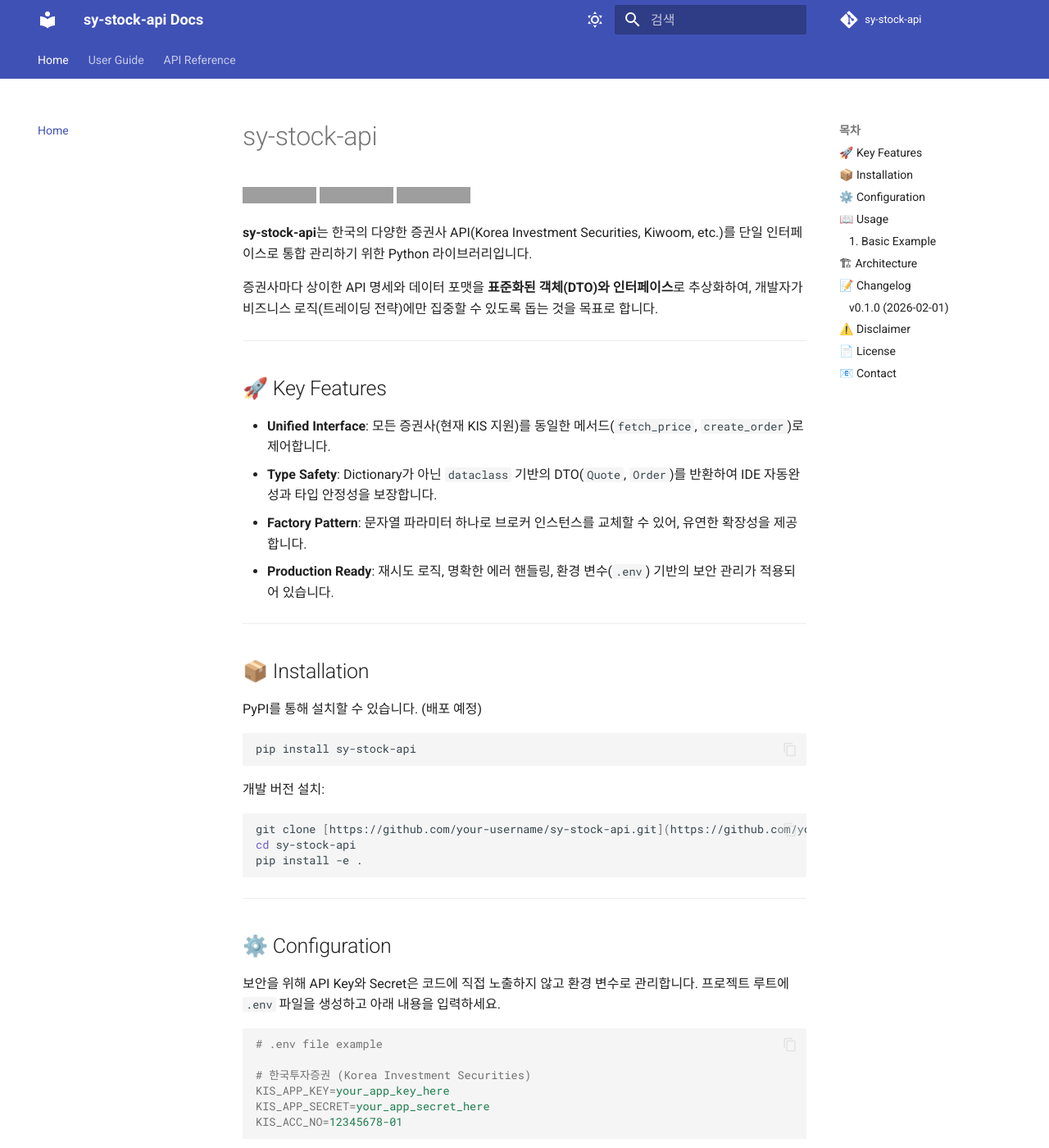
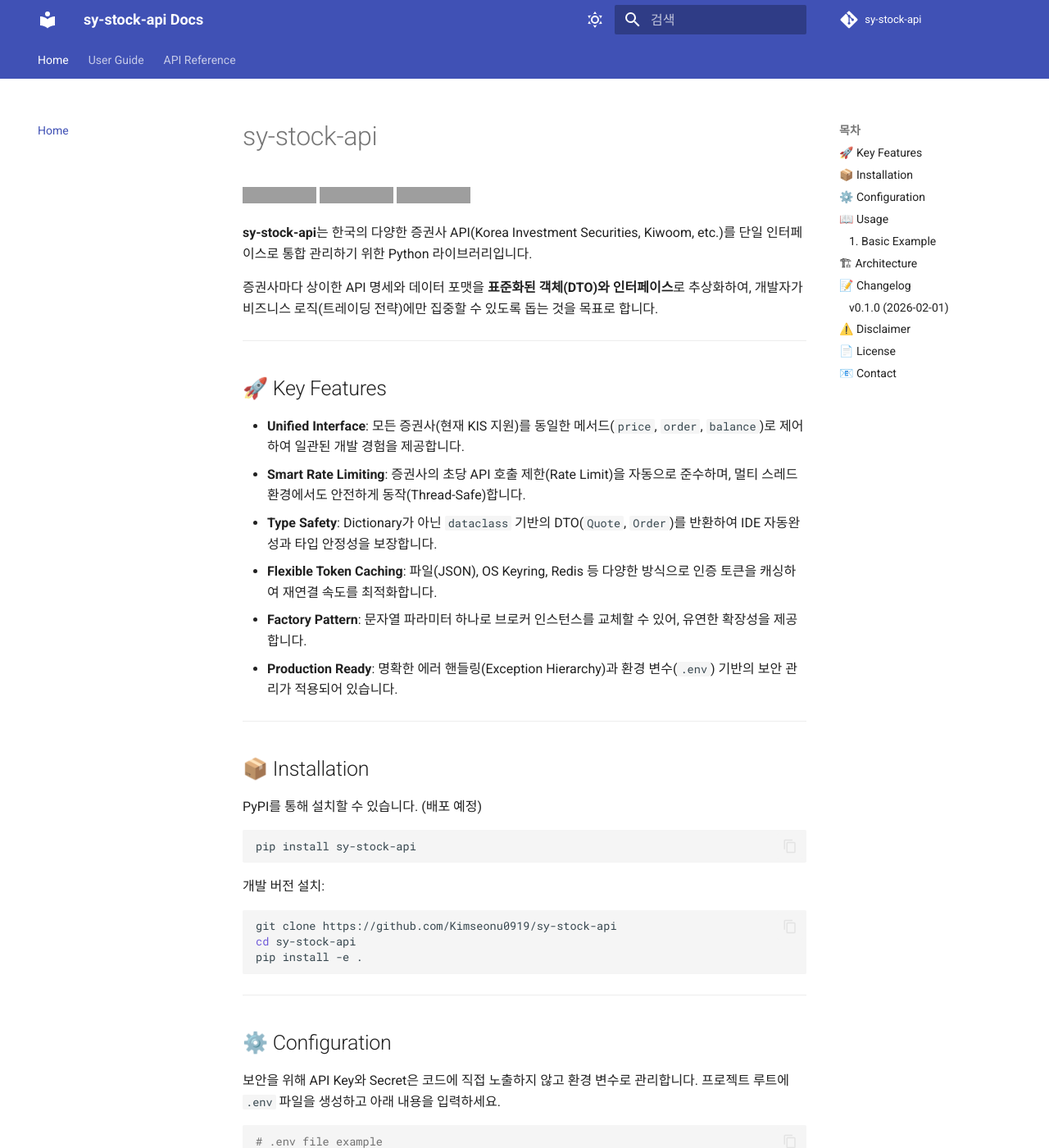
Before and after one commit to Kimseonu0919/sy-stock-api, an MkDocs documentation site: the page built from docs/index.md, in a window 1280 px wide and 1400 px high. Shown: the whole window at 82% size. Built offline with MkDocs 1.6.1 and Material for MkDocs 9.7.7, drawn with Linux system fonts in a browser that asks for light colours; comment, search, counter and statistics services are not loaded; some of the changed text lies outside the part shown; grey boxes are pictures that could not be loaded.

````diff
--- a/docs/index.md
+++ b/docs/index.md
@@ -12,10 +12,12 @@
 
 ## 🚀 Key Features
 
-* **Unified Interface**: 모든 증권사(현재 KIS 지원)를 동일한 메서드(`fetch_price`, `create_order`)로 제어합니다.
+* **Unified Interface**: 모든 증권사(현재 KIS 지원)를 동일한 메서드(`price`, `order`, `balance`)로 제어하여 일관된 개발 경험을 제공합니다.
+* **Smart Rate Limiting**: 증권사의 초당 API 호출 제한(Rate Limit)을 자동으로 준수하며, 멀티 스레드 환경에서도 안전하게 동작(Thread-Safe)합니다.
 * **Type Safety**: Dictionary가 아닌 `dataclass` 기반의 DTO(`Quote`, `Order`)를 반환하여 IDE 자동완성과 타입 안정성을 보장합니다.
+* **Flexible Token Caching**: 파일(JSON), OS Keyring, Redis 등 다양한 방식으로 인증 토큰을 캐싱하여 재연결 속도를 최적화합니다.
 * **Factory Pattern**: 문자열 파라미터 하나로 브로커 인스턴스를 교체할 수 있어, 유연한 확장성을 제공합니다.
-* **Production Ready**: 재시도 로직, 명확한 에러 핸들링, 환경 변수(`.env`) 기반의 보안 관리가 적용되어 있습니다.
+* **Production Ready**: 명확한 에러 핸들링(Exception Hierarchy)과 환경 변수(`.env`) 기반의 보안 관리가 적용되어 있습니다.
 
 ---
 
@@ -31,7 +33,7 @@ pip install sy-stock-api
 개발 버전 설치:
 
 ```bash
-git clone [https://github.com/your-username/sy-stock-api.git](https://github.com/your-username/sy-stock-api.git)
+git clone https://github.com/Kimseonu0919/sy-stock-api
 cd sy-stock-api
 pip install -e .
 
@@ -113,8 +115,9 @@ print(f"주문 접수 완료: {order.order_id}")
 * **Feature**: 한국투자증권(KIS) REST API 구현체 추가
 * OAuth 접근 토큰 자동 발급 및 관리
 * Hash Key 생성 로직 구현
-* 주식 현재가 시세 조회(`fetch_price`)
-* 지정가 매수/매도 주문(`create_order`)
+* 주식 현재가 시세 조회(`price`)
+* 지정가 매수/매도 주문(`order`)
+* etc ....
 
 
 * **Infra**: `pyproject.toml` 기반 패키징 설정 및 `.env` 환경 변수 로드 지원
````
Also changed, not shown: README.md (+1 -1 lines), 3 other files.
